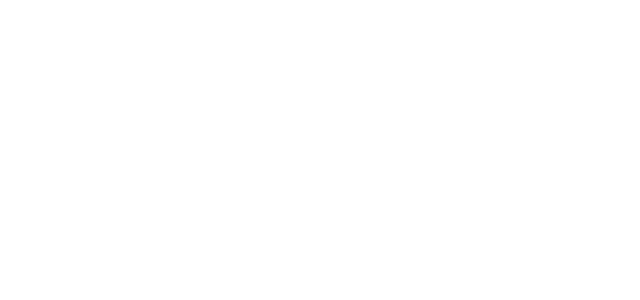
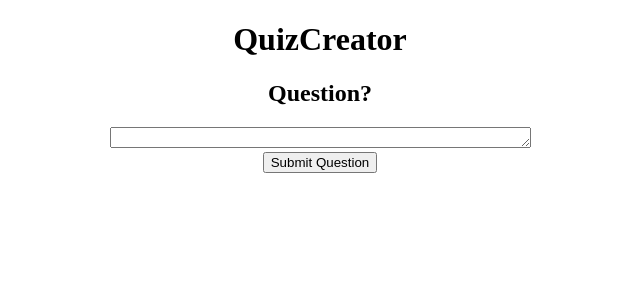
Before and after one commit to Codaisseur15/Frontend, a React (Create React App) app: page /Quizcreator/QuestionCreator in a window 1280 px wide. Shown: the top 300 px of the page, without its empty margins (320-960 px from the left). Built offline with nearby package versions, Linux system fonts and the light colour scheme.

Commit message:
readyforpull

```diff
--- a/src/App.css
+++ b/src/App.css
@@ -5,3 +5,7 @@
 .question-list{
   text-align: left;
 }
+
+.question-form{
+  text-align: center;
+}
--- a/src/App.js
+++ b/src/App.js
@@ -4,8 +4,9 @@
 //Pages
 import LoginPage from './containers/LoginPage'
 import SubmitForm  from './components/submitButton'
-import ResultStudent from './components/ResultStudent'
-import QuizCreator from './containers/QuizCreator'
+import Student from './containers/StudentPage'
+import QuizCreator from './containers/QuizCreatorPage'
+import QuestionCreator from './containers/QuestionCreatorPage'
 
 //Styling
 import './App.css';
@@ -17,9 +18,10 @@
         <div className='App'>
           <Route exact path="/login" component={LoginPage} />
           <Route exact path="/Quizcreator" component={QuizCreator} />
+          <Route exact path="/Quizcreator/QuestionCreator" component={QuestionCreator} />
           <Route exact path="/" render={ () => <Redirect to="/login" /> } />
           <Route exact path="/submit" component={SubmitForm} />
-          <Route exact path="/student_quiz_result" component={ResultStudent} />
+          <Route exact path="/student_quiz_result" component={Student} />
         </div>
       </Router>
     )
--- /dev/null
+++ b/src/containers/QuestionCreatorPage.js
@@ -0,0 +1,33 @@
+import React, {PureComponent} from 'react'
+import {connect} from 'react-redux'
+import {Redirect} from 'react-router-dom'
+
+//Components
+
+
+class QuestionCreator extends PureComponent {
+
+	render() {
+		return (
+			<div>
+				<h1>QuizCreator</h1>
+        <form className='question-form'>
+        <div>
+          <h2>Question?</h2>
+          <textarea name="item3" cols="50" rows="1"></textarea>
+        </div>
+        </form>
+        <button>Submit Question</button>
+			</div>
+		)
+	}
+}
+
+const mapStateToProps = function (state) {
+	return {
+		currentUser: state.currentUser,
+    //error: state.login.error
+	}
+}
+
+export default connect(mapStateToProps)(QuestionCreator)
--- a/src/components/ResultStudent.js
+++ b/src/containers/StudentPage.js
@@ -1,6 +1,6 @@
 import React, {PureComponent} from 'react'
 import {connect} from 'react-redux'
-import StudentSummary from './StudentSummary'
+import StudentSummary from '../components/StudentSummary'
 import { showStudentResult } from '../actions/result'
 import PropTypes from 'prop-types'
 
```
Also changed, not shown: src/containers/QuizCreatorPage.js (renamed from src/containers/QuizCreator.js).
